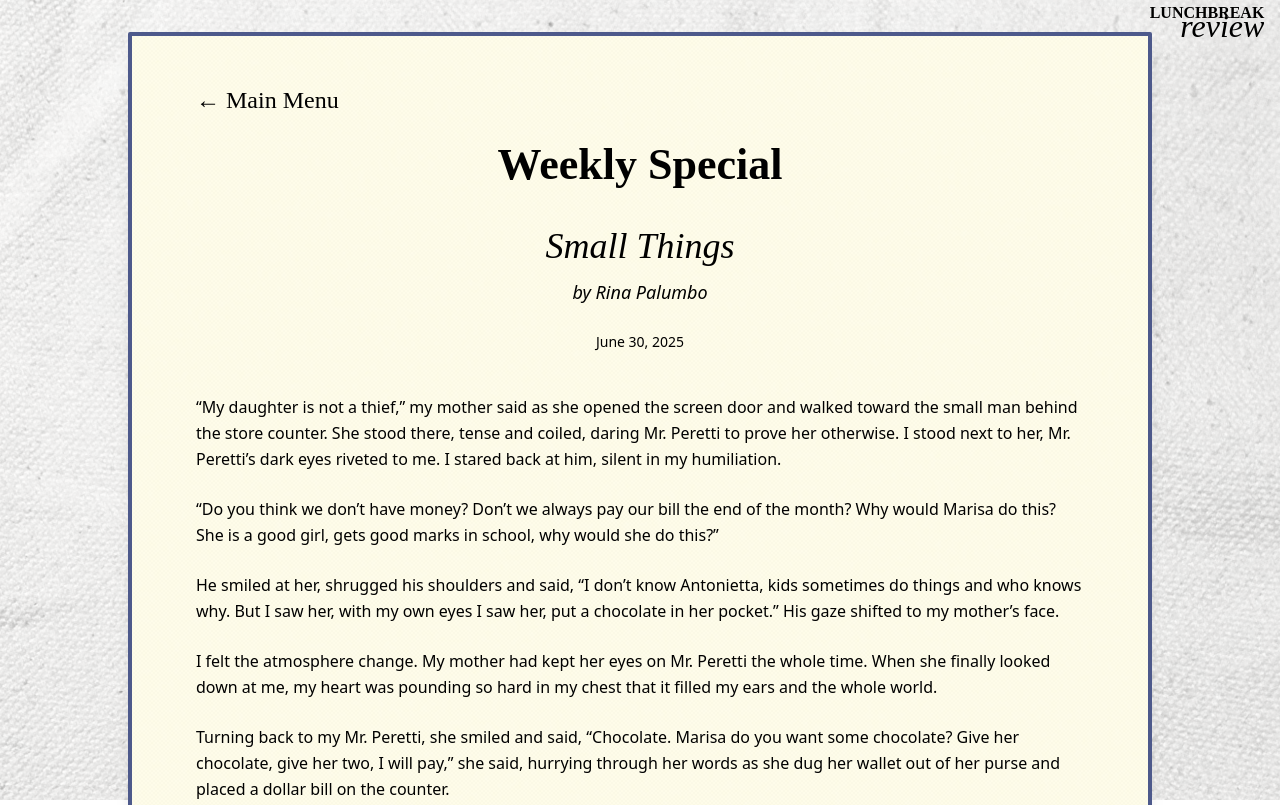
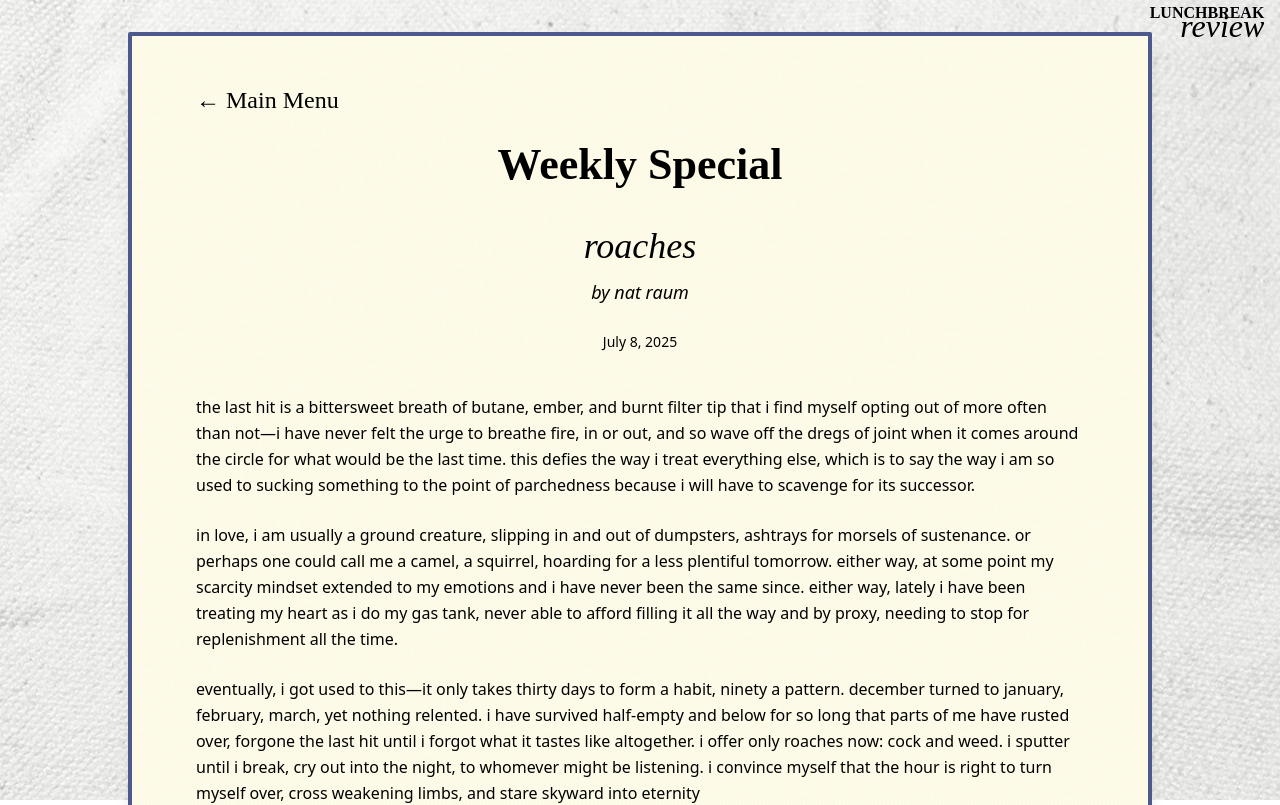
Before and after one commit to stabeart/lunch-break, a React (Vite) app: page /weekly/prose in a window 1280 px wide. Shown: the top 805 px of the page. Built offline with nearby package versions, Linux system fonts and the light colour scheme; the HTML template or start-up script is replaced by a standard one.

Commit message:
weekly special 7/8/25

```diff
--- a/src/data/weeklySpecials.js
+++ b/src/data/weeklySpecials.js
@@ -1,5 +1,22 @@
 // src/data/weeklySpecials.js
 export const weeklySpecials = [
+  {
+    id: "2025-7-8",
+    title: "roaches",
+    author: "nat raum",
+    authorBio: "nat raum is a disabled artist, writer, and genderless disaster based on unceded Piscataway and Susquehannock land in Baltimore. They’re the editor-in-chief of fifth wheel press. Their writing is published or forthcoming with Split Lip Magazine, BRUISER, beestung, Gone Lawn, and others. ",
+    authorWebsite: "https://www.natraum.com/",
+    date: "July 8, 2025",
+    type: "prose",
+    isCurrent: true,
+    content: `
+    the last hit is a bittersweet breath of butane, ember, and burnt filter tip that i find myself opting out of more often than not—i have never felt the urge to breathe fire, in or out, and so wave off the dregs of joint when it comes around the circle for what would be the last time. this defies the way i treat everything else, which is to say the way i am so used to sucking something to the point of parchedness because i will have to scavenge for its successor.
+
+in love, i am usually a ground creature, slipping in and out of dumpsters, ashtrays for morsels of sustenance. or perhaps one could call me a camel, a squirrel, hoarding for a less plentiful tomorrow. either way, at some point my scarcity mindset extended to my emotions and i have never been the same since. either way, lately i have been treating my heart as i do my gas tank, never able to afford filling it all the way and by proxy, needing to stop for replenishment all the time.
+
+eventually, i got used to this—it only takes thirty days to form a habit, ninety a pattern. december turned to january, february, march, yet nothing relented. i have survived half-empty and below for so long that parts of me have rusted over, forgone the last hit until i forgot what it tastes like altogether. i offer only roaches now: cock and weed. i sputter until i break, cry out into the night, to whomever might be listening. i convince myself that the hour is right to turn myself over, cross weakening limbs, and stare skyward into eternity
+    `
+  },
   {
     id: "2025-6-30",
     title: "Small Things",
@@ -7,7 +24,7 @@ export const weeklySpecials = [
     authorBio: "Rina Palumbo (she/her) is working on a novel and two long-form nonfiction writing projects, in addition to short fiction, creative nonfiction, and prose poetry. Her work appears in The Hopkins Review, Ghost Parachute, Milk Candy, Bending Genres, Identity Theory, Stonecoast Review, and others.",
     date: "June 30, 2025",
     type: "prose",
-    isCurrent: true,
+    isCurrent: false,
     content: `“My daughter is not a thief,” my mother said as she opened the screen door and walked toward the small man behind the store counter. She stood there, tense and coiled, daring Mr. Peretti to prove her otherwise. I stood next to her, Mr. Peretti’s dark eyes riveted to me. I stared back at him, silent in my humiliation.
 
     “Do you think we don’t have money? Don’t we always pay our bill the end of the month? Why would Marisa do this? She is a good girl, gets good marks in school, why would she do this?”
```
